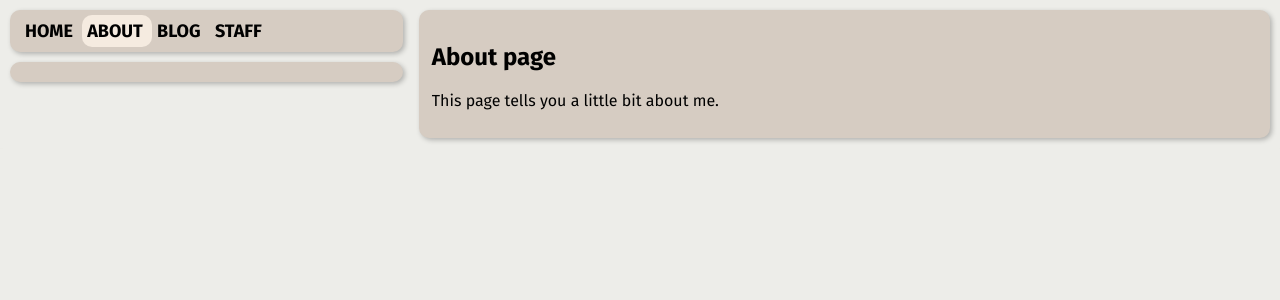
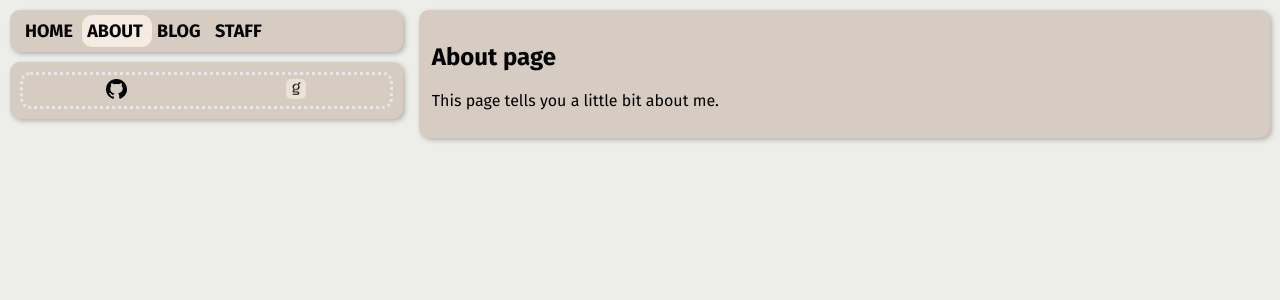
Before and after one commit to TorioCrema/footnotes, a Jekyll site: the page built from about.md, in a window 1280 px wide. Shown: the top 300 px of the page. Built offline with Jekyll 4.4.1, drawn with Linux system fonts in a browser that asks for light colours.

Commit message:
feat: info panel

```diff
--- /dev/null
+++ b/_data/links.yml
@@ -0,0 +1,6 @@
+- name: Github
+  link: https://github.com/TorioCrema
+  image: /assets/images/GitHub_Invertocat_Black.svg
+- name: Goodreads
+  link: https://www.goodreads.com/user/show/99651443-toriocrema
+  image: /assets/images/goodreads_logo.png
--- a/_includes/info.html
+++ b/_includes/info.html
@@ -9,4 +9,19 @@
         {{ page.date | timeago }}
         {{ page.excerpt }}
     {% endif %}
+    <div class="links">
+        <div class="info-row">
+            {% for item in site.data.links %}
+            <div class="info-col">
+                <a href="{{ item.link }}" target="_blank">
+                    {% if item.image %}
+                        <img src="{{ item.image }}" alt="{{ item.name }}" class="info-img" />
+                    {% else %}
+                        {{ item.name }}
+                    {% endif %}
+                </a>
+            </div>
+            {% endfor %}
+        </div>
+    </div>
 </div>
--- a/_sass/main.scss
+++ b/_sass/main.scss
@@ -1,7 +1,7 @@
 @use "sass:math";
-@import "fonts.scss";
-@import "post.scss";
-@import "blog.scss";
+@use "fonts.scss";
+@use "post.scss";
+@use "blog.scss";
 
 $primary-color: black;
 $accent-color: #e7e7e7;
@@ -39,6 +39,29 @@ aside[role="complementary"] {
   margin-top: 10px;
 }
 
+.links {
+  border-radius: 10px;
+  border-style: dotted;
+  border-color: $accent-color;
+  padding: 1%;
+}
+
+.info-row {
+  display: flex;
+  justify-content: space-between;
+}
+
+.info-col {
+  display: flex;
+  flex: 1;
+  justify-content: center;
+}
+
+.info-img {
+  height: 20px;
+  border-radius: 5px;
+}
+
 .body {
   @include theme;
   display: flex;
--- a/assets/css/styles.scss
+++ b/assets/css/styles.scss
@@ -1,3 +1,3 @@
 ---
 ---
-@import "main";
+@use "main";
```
Also changed, not shown: assets/images/GitHub_Invertocat_Black.svg (added), assets/images/goodreads_logo.png (added).
